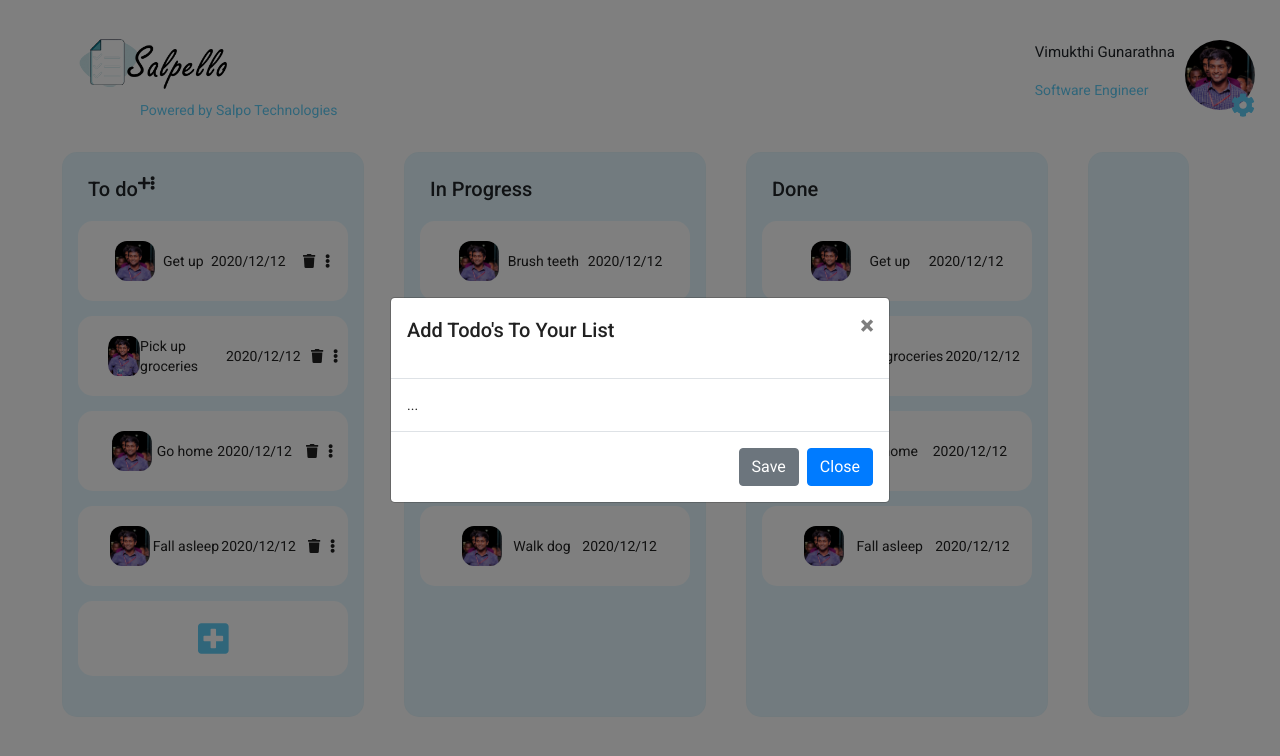
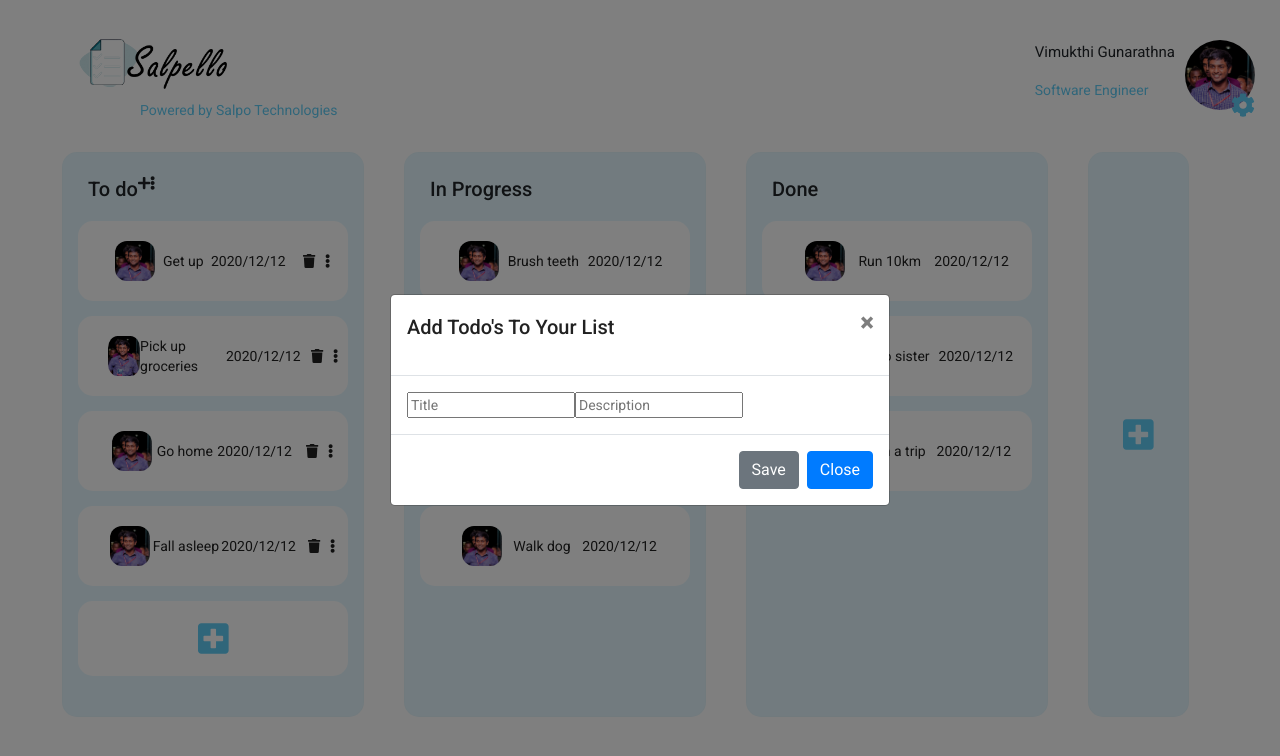
Before and after one commit to VimukthiGunarathna/Salpello, an Angular app: page / in a window 1280 px wide. Both pictures are taken after a click on the element 213 px from the left and 638 px from the top of the page. Shown: the top 756 px of the page. Built offline with nearby package versions, Linux system fonts and the light colour scheme.

Commit message:
adding functionality

```diff
--- a/src/app/todo-list-storage.service.ts
+++ b/src/app/todo-list-storage.service.ts
@@ -1,9 +1,47 @@
 import { Injectable } from '@angular/core';
+const storageName = 'aah_todo_list';
 
 @Injectable({
   providedIn: 'root'
 })
 export class TodoListStorageService {
 
-  constructor() { }
+  private todoList;
+  constructor() {
+    this.todoList = JSON.parse(localStorage.getItem(storageName));
+  }
+
+  // get items
+  getList() {
+    return [...this.todoList];
+  }
+
+  // add a new item
+  addListItem(item) {
+    this.todoList.push(item);
+    return this.updateStorage();
+  }
+
+  // update an item
+  updateListItem(item, changes) {
+    Object.assign(this.todoList[this.findItemIndex(item)], changes);
+    return this.updateStorage();
+  }
+
+  // remove an item
+  deleteListItem(item) {
+    this.todoList.splice(this.findItemIndex(item), 1);
+    return this.updateStorage();
+  }
+
+
+  // Helper methods
+  private updateStorage() {
+    localStorage.setItem(storageName, JSON.stringify(this.todoList));
+
+    return this.getList();
+  }
+  private findItemIndex(item) {
+    return this.todoList.indexOf(item);
+  }
 }
--- /dev/null
+++ b/src/app/todo/add-item/add-item.component.html
@@ -0,0 +1 @@
+<p>add-item works!</p>
--- /dev/null
+++ b/src/app/todo/add-item/add-item.component.ts
@@ -0,0 +1,15 @@
+import { Component, OnInit } from '@angular/core';
+
+@Component({
+  selector: 'app-add-item',
+  templateUrl: './add-item.component.html',
+  styleUrls: ['./add-item.component.scss']
+})
+export class AddItemComponent implements OnInit {
+
+  constructor() { }
+
+  ngOnInit(): void {
+  }
+
+}
--- /dev/null
+++ b/src/app/todo/todo-item/todo-item.component.html
@@ -0,0 +1 @@
+<p>todo-item works!</p>
--- /dev/null
+++ b/src/app/todo/todo-item/todo-item.component.ts
@@ -0,0 +1,15 @@
+import { Component, OnInit } from '@angular/core';
+
+@Component({
+  selector: 'app-todo-item',
+  templateUrl: './todo-item.component.html',
+  styleUrls: ['./todo-item.component.scss']
+})
+export class TodoItemComponent implements OnInit {
+
+  constructor() { }
+
+  ngOnInit(): void {
+  }
+
+}
--- a/src/app/todo/todo.component.html
+++ b/src/app/todo/todo.component.html
@@ -42,7 +42,8 @@
                         </div>
                     </div>
                     <div cdkDropList #todoList="cdkDropList" [cdkDropListData]="todo"
-                        [cdkDropListConnectedTo]="[doneList]" class="list" (cdkDropListDropped)="drop($event)">
+                        [cdkDropListConnectedTo]="[inProgress,doneList]" class="list"
+                        (cdkDropListDropped)="drop($event)">
                         <div class="list-box" *ngFor="let item of todo" cdkDrag>
                             <div class="user-avatar"></div>
                             <div class="todo-title">{{item.title}}</div>
@@ -75,11 +76,14 @@
                                         </button>
                                     </div>
                                     <div class="modal-body">
-                                        ...
+                                        <form [formGroup]="todoItemForm">
+                                            <input formControlName="title" placeholder="Title">
+                                            <input formControlName="description" placeholder="Description">
+                                        </form>
                                     </div>
                                     <div class="modal-footer">
                                         <button type="button" class="btn btn-secondary"
-                                            data-dismiss="modal">Save</button>
+                                            data-dismiss="modal" (click)="onSubmit()">Save</button>
                                         <button type="button" class="btn btn-primary">Close</button>
                                     </div>
                                 </div>
@@ -93,9 +97,9 @@
                     <div class="title-box">
                         <h2>In Progress</h2>
                     </div>
-                    <div cdkDropList #doneList="cdkDropList" [cdkDropListData]="done"
-                        [cdkDropListConnectedTo]="[todoList]" class="list" (cdkDropListDropped)="drop($event)">
-                        <div class="list-box" *ngFor="let item of done" cdkDrag>
+                    <div cdkDropList #inProgress="cdkDropList" [cdkDropListData]="in_progress"
+                        [cdkDropListConnectedTo]="[todoList,doneList]" class="list" (cdkDropListDropped)="drop($event)">
+                        <div class="list-box" *ngFor="let item of in_progress" cdkDrag>
                             <div class="user-avatar"></div>
                             <div class="todo-title">{{item.title}}</div>
                             <div class="todo-date">{{item.date}}</div>
@@ -109,9 +113,10 @@
                     <div class="title-box">
                         <h2>Done</h2>
                     </div>
-                    <div cdkDropList #todoList="cdkDropList" [cdkDropListData]="todo"
-                        [cdkDropListConnectedTo]="[doneList]" class="list" (cdkDropListDropped)="drop($event)">
-                        <div class="list-box" *ngFor="let item of todo" cdkDrag>
+                    <div cdkDropList #doneList="cdkDropList" [cdkDropListData]="done"
+                        [cdkDropListConnectedTo]="[inProgress,todoList]" class="list"
+                        (cdkDropListDropped)="drop($event)">
+                        <div class="list-box" *ngFor="let item of done" cdkDrag>
                             <div class="user-avatar"></div>
                             <div class="todo-title">{{item.title}}</div>
                             <div class="todo-date">{{item.date}}</div>
@@ -120,6 +125,7 @@
                 </div>
             </div>
             <div class="col-lg-1 add-card">
+                <fa-icon [icon]="['fas', 'plus-square']"></fa-icon>
             </div>
         </div>
 
--- a/src/app/todo/todo.component.scss
+++ b/src/app/todo/todo.component.scss
@@ -73,6 +73,17 @@
         border-radius: 15px;
         background-color:#60ccf429;
         margin: 0px 20px 0px 20px;
+        display: flex;
+        justify-content: center;
+        align-items: center;
+        fa-icon {
+            font-size: 35px;
+            color: #60CCF4;
+            border-radius: 10px;
+            &:hover {
+                cursor: pointer;
+            }
+        }
     }
 
 }
--- a/src/app/todo/todo.component.ts
+++ b/src/app/todo/todo.component.ts
@@ -1,5 +1,7 @@
 import { Component, OnInit } from '@angular/core';
 import { CdkDragDrop, moveItemInArray, transferArrayItem } from '@angular/cdk/drag-drop';
+import { FormBuilder, FormGroup } from '@angular/forms';
+import { DatePipe } from '@angular/common';
 
 @Component({
   selector: 'app-todo',
@@ -7,55 +9,91 @@ import { CdkDragDrop, moveItemInArray, transferArrayItem } from '@angular/cdk/dr
   styleUrls: ['./todo.component.scss']
 })
 export class TodoComponent implements OnInit {
-  todo = [
+  public todoItemForm: FormGroup
+  public current_date;
+  public todoItem;
+  public todo = [
     {
-      title:'Get up',
-      date:'2020/12/12',
-      description:'hALAL'
+      title: 'Get up',
+      date: '2020/12/12',
+      description: 'hALAL',
+      isDeleted: false
     },
     {
-      title:'Pick up groceries',
-      date:'2020/12/12',
-      description:'hALAL'
+      title: 'Pick up groceries',
+      date: '2020/12/12',
+      description: 'hALAL',
+      isDeleted: false
     },
     {
-      title:'Go home',
-      date:'2020/12/12',
-      description:'hALAL'
+      title: 'Go home',
+      date: '2020/12/12',
+      description: 'hALAL',
+      isDeleted: false
     },
     {
-      title:'Fall asleep',
-      date:'2020/12/12',
-      description:'hALAL'
+      title: 'Fall asleep',
+      date: '2020/12/12',
+      description: 'hALAL',
+      isDeleted: false
+    }
+  ];
+  public in_progress = [
+    {
+      title: 'Brush teeth',
+      date: '2020/12/12',
+      description: 'hALAL',
+      isDeleted: false
+    },
+    {
+      title: 'Take a shower',
+      date: '2020/12/12',
+      description: 'hALAL',
+      isDeleted: false
+    },
+    {
+      title: 'Check e-mail',
+      date: '2020/12/12',
+      description: 'hALAL',
+      isDeleted: false
+    },
+    {
+      title: 'Walk dog',
+      date: '2020/12/12',
+      description: 'hALAL',
+      isDeleted: false
     }
   ];
 
-  done = [
+  public done = [
     {
-      title:'Brush teeth',
-      date:'2020/12/12',
-      description:'hALAL'
+      title: 'Run 10km',
+      date: '2020/12/12',
+      description: 'hALAL',
+      isDeleted: false
     },
     {
-      title:'Take a shower',
-      date:'2020/12/12',
-      description:'hALAL'
+      title: 'Talk to sister',
+      date: '2020/12/12',
+      description: 'hALAL',
+      isDeleted: false
     },
     {
-      title:'Check e-mail',
-      date:'2020/12/12',
-      description:'hALAL'
+      title: 'Go on a trip',
+      date: '2020/12/12',
+      description: 'hALAL',
+      isDeleted: false
     },
-    {
-      title: 'Walk dog',
-      date:'2020/12/12',
-      description:'hALAL'
-    }
   ];
-
-  constructor() { }
+  constructor(
+    private tdForm: FormBuilder
+  ) { }
 
   ngOnInit(): void {
+    this.todoItemForm = this.tdForm.group({
+      title: '',
+      description: '',
+    });
   }
 
   drop(event: CdkDragDrop<string[]>) {
@@ -68,4 +106,21 @@ export class TodoComponent implements OnInit {
         event.currentIndex);
     }
   }
+  onSubmit() {
+    let temp;
+    temp = this.todoItemForm.getRawValue();
+    this.todoItem = {
+      title: temp.title,
+      description: temp.description,
+      created_date: this.getDate()
+    }
+    console.log(this.todoItem);
+    this.todo.push(this.todoItem);
+    console.log(this.todo);
+
+  }
+  getDate() {
+    this.current_date = new Date();
+    return this.current_date;
+  }
 }
```
Also changed, not shown: src/app/app.module.ts (+8 -2 lines), src/app/todo/add-item/add-item.component.scss (added), src/app/todo/todo-item/todo-item.component.scss (added), 2 other files (tests, documents, lock files or other folders).
